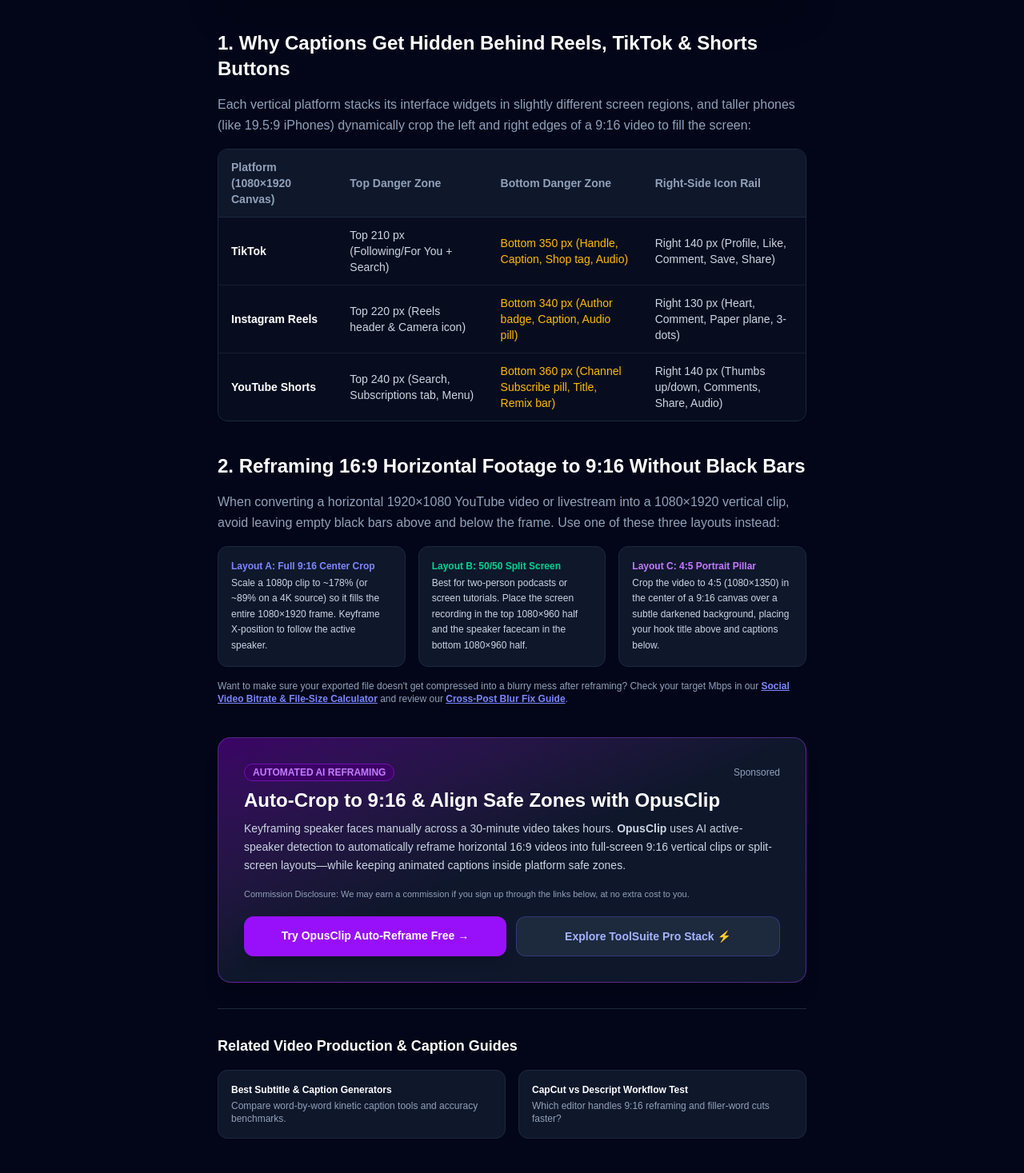
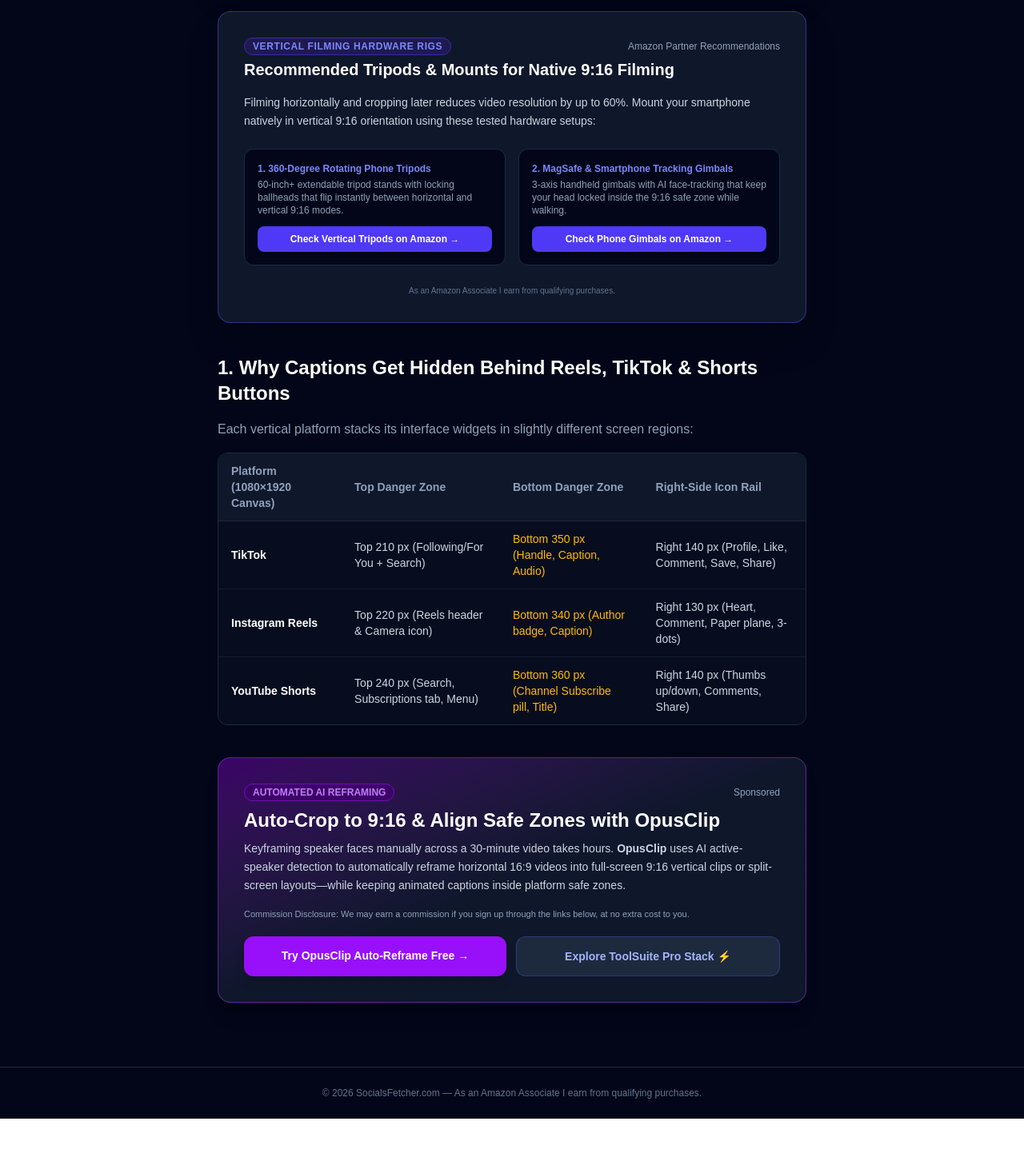
Before and after one commit to Waylonaho/socialsfetcher, a Next.js app: page /blog/format-vertical-video-tiktok-reels-shorts-no-black-bars in a window 1280 px wide. Shown: the part 1283-2750 px from the top of the page at 80% size. After the commit the page ends 2682 px from the top, so only its background shows below. Built offline with nearby package versions, Linux system fonts and the light colour scheme.

Commit message:
Enhance video formatting guide with new content
Updated the page to include vertical filming hardware recommendations and revised descriptions for better clarity.

```diff
--- a/app/blog/format-vertical-video-tiktok-reels-shorts-no-black-bars/page.tsx
+++ b/app/blog/format-vertical-video-tiktok-reels-shorts-no-black-bars/page.tsx
@@ -3,13 +3,14 @@ import Link from 'next/link';
 
 export const metadata: Metadata = {
   title: 'How to Format Vertical Video for TikTok, Reels & Shorts Without Black Bars (2026 Safe Zones)',
-  description: 'Master 9:16 vertical video dimensions (1080x1920), UI safe-zone pixel margins, and test your subtitle lines with our interactive Caption Readability Checker.',
+  description: 'Master 9:16 vertical video dimensions (1080x1920), UI safe-zone pixel margins, vertical phone tripod mounts, and test your subtitles with our interactive Caption Checker.',
   alternates: {
     canonical: 'https://www.socialsfetcher.com/blog/format-vertical-video-tiktok-reels-shorts-no-black-bars',
   },
 };
 
 export default function FormatVerticalVideoSafeZonesPage() {
+  const AMAZON_TAG = "socialsfetcher-20";
   const OPUSCLIP_LINK = "https://opus.pro/?via=waylon";
   const TOOLSUITE_VIP_LINK = "https://whop.com/toolsuite/buy-vip?a=aptdiocese";
 
@@ -20,7 +21,7 @@ export default function FormatVerticalVideoSafeZonesPage() {
         '@type': 'Article',
         headline: 'How to Format Vertical Video for TikTok, Reels & Shorts Without Black Bars (2026 Safe Zones)',
         datePublished: '2026-10-08',
-        dateModified: '2026-10-29',
+        dateModified: '2026-11-05',
         author: {
           '@type': 'Organization',
           name: 'SocialsFetcher Editorial Team',
@@ -30,7 +31,7 @@ export default function FormatVerticalVideoSafeZonesPage() {
           name: 'SocialsFetcher',
           url: 'https://www.socialsfetcher.com',
         },
-        description: 'Complete 9:16 vertical video canvas guide with exact pixel safe zones for TikTok, Instagram Reels, and YouTube Shorts plus an interactive caption layout checker.',
+        description: 'Complete 9:16 vertical video canvas guide with exact pixel safe zones for TikTok, Instagram Reels, and YouTube Shorts, interactive caption layout checker, and vertical filming hardware.',
       },
       {
         '@type': 'BreadcrumbList',
@@ -106,8 +107,9 @@ export default function FormatVerticalVideoSafeZonesPage() {
       <script type="application/ld+json" dangerouslySetInnerHTML={{ __html: JSON.stringify(jsonLd) }} />
       <script dangerouslySetInnerHTML={{ __html: captionCheckerScript }} />
 
+      {/* Mandatory FTC & Amazon Associates Disclosure */}
       <div className="bg-slate-900 border-b border-slate-800 py-1.5 px-4 text-center text-[11px] text-slate-400">
-        <span>Disclosure: We may earn a commission if you sign up for partner software links on this page, at no extra cost to you.</span>
+        <span>Disclosure: As an Amazon Associate I earn from qualifying purchases. We may also earn commissions on software partner links on this page.</span>
       </div>
 
       <header className="border-b border-slate-800 bg-slate-900/50 backdrop-blur sticky top-0 z-50">
@@ -136,9 +138,9 @@ export default function FormatVerticalVideoSafeZonesPage() {
 
         <div className="flex items-center gap-2 mb-4 text-xs font-semibold">
           <span className="bg-indigo-950 border border-indigo-700/60 text-indigo-400 px-2.5 py-0.5 rounded-full uppercase tracking-wider">
-            9:16 Production Standard • Updated Oct 2026
+            9:16 Production Standard • Updated Nov 2026
           </span>
-          <span className="text-slate-500">• Includes Interactive Caption Checker</span>
+          <span className="text-slate-500">• Includes Interactive Caption Checker &amp; Hardware Rigs</span>
         </div>
 
         <h1 className="text-3xl sm:text-5xl font-extrabold mb-4 leading-tight text-white tracking-tight">
@@ -155,7 +157,7 @@ export default function FormatVerticalVideoSafeZonesPage() {
           </p>
         </div>
 
-        {/* Interactive Caption Layout & Readability Checker (#19) */}
+        {/* Interactive Caption Layout & Readability Checker */}
         <section className="p-6 sm:p-8 rounded-2xl bg-slate-900 border border-indigo-500/40 mb-10 shadow-2xl">
           <h2 className="text-lg sm:text-xl font-bold text-white mb-2">
             Interactive Short-Video Caption Readability &amp; Safe-Zone Checker
@@ -175,7 +177,6 @@ export default function FormatVerticalVideoSafeZonesPage() {
                 defaultValue="Stop making this editing mistake on vertical video"
                 className="w-full px-4 py-2.5 rounded-lg bg-slate-950 border border-slate-700 text-white text-sm focus:border-indigo-500 focus:outline-none"
               />
-              <span className="text-[11px] text-slate-500">Aim for 3 to 7 words (under 42 characters) per 2-line caption block.</span>
             </div>
 
             <div className="grid grid-cols-1 sm:grid-cols-2 gap-4">
@@ -230,12 +231,63 @@ export default function FormatVerticalVideoSafeZonesPage() {
           </div>
         </section>
 
+        {/* Amazon Associates Gear Recommendations */}
+        <section className="p-6 sm:p-8 rounded-2xl bg-slate-900 border border-indigo-500/40 mb-10 shadow-2xl space-y-4">
+          <div className="flex items-center justify-between mb-1">
+            <span className="text-xs font-bold text-indigo-400 bg-indigo-950 border border-indigo-800 px-2.5 py-0.5 rounded-full uppercase tracking-wider">
+              Vertical Filming Hardware Rigs
+            </span>
+            <span className="text-xs text-slate-400">Amazon Partner Recommendations</span>
+          </div>
+          <h2 className="text-xl font-bold text-white">
+            Recommended Tripods &amp; Mounts for Native 9:16 Filming
+          </h2>
+          <p className="text-xs sm:text-sm text-slate-300 leading-relaxed">
+            Filming horizontally and cropping later reduces video resolution by up to 60%. Mount your smartphone natively in vertical 9:16 orientation using these tested hardware setups:
+          </p>
+
+          <div className="grid grid-cols-1 sm:grid-cols-2 gap-4 pt-2 text-xs">
+            <div className="p-4 rounded-xl bg-slate-950 border border-slate-800 flex flex-col justify-between">
+              <div>
+                <span className="text-indigo-400 font-bold block mb-1">1. 360-Degree Rotating Phone Tripods</span>
+                <p className="text-slate-400 mb-3">60-inch+ extendable tripod stands with locking ballheads that flip instantly between horizontal and vertical 9:16 modes.</p>
+              </div>
+              <a
+                href={`https://www.amazon.com/s?k=rotating+vertical+phone+tripod+stand&tag=${AMAZON_TAG}`}
+                target="_blank"
+                rel="noopener noreferrer sponsored"
+                className="inline-block text-center py-2 px-4 rounded-lg bg-indigo-600 hover:bg-indigo-500 text-white font-bold transition"
+              >
+                Check Vertical Tripods on Amazon →
+              </a>
+            </div>
+
+            <div className="p-4 rounded-xl bg-slate-950 border border-slate-800 flex flex-col justify-between">
+              <div>
+                <span className="text-indigo-400 font-bold block mb-1">2. MagSafe &amp; Smartphone Tracking Gimbals</span>
+                <p className="text-slate-400 mb-3">3-axis handheld gimbals with AI face-tracking that keep your head locked inside the 9:16 safe zone while walking.</p>
+              </div>
+              <a
+                href={`https://www.amazon.com/s?k=magsafe+phone+gimbal+stabilizer+tracking&tag=${AMAZON_TAG}`}
+                target="_blank"
+                rel="noopener noreferrer sponsored"
+                className="inline-block text-center py-2 px-4 rounded-lg bg-indigo-600 hover:bg-indigo-500 text-white font-bold transition"
+              >
+                Check Phone Gimbals on Amazon →
+              </a>
+            </div>
+          </div>
+          <p className="text-[10px] text-slate-500 text-center pt-2">
+            As an Amazon Associate I earn from qualifying purchases.
+          </p>
+        </section>
+
         <section className="mb-10 space-y-4">
           <h2 className="text-xl sm:text-2xl font-bold text-white">
             1. Why Captions Get Hidden Behind Reels, TikTok &amp; Shorts Buttons
           </h2>
           <p className="text-slate-400 text-sm sm:text-base leading-relaxed">
-            Each vertical platform stacks its interface widgets in slightly different screen regions, and taller phones (like 19.5:9 iPhones) dynamically crop the left and right edges of a 9:16 video to fill the screen:
+            Each vertical platform stacks its interface widgets in slightly different screen regions:
           </p>
           <div className="overflow-x-auto rounded-xl border border-slate-800 my-4">
             <table className="w-full text-xs sm:text-sm text-slate-300">
@@ -251,53 +303,27 @@ export default function FormatVerticalVideoSafeZonesPage() {
                 <tr>
                   <td className="py-3 px-4 font-semibold text-white">TikTok</td>
                   <td className="py-3 px-4">Top 210 px (Following/For You + Search)</td>
-                  <td className="py-3 px-4 text-amber-400">Bottom 350 px (Handle, Caption, Shop tag, Audio)</td>
+                  <td className="py-3 px-4 text-amber-400">Bottom 350 px (Handle, Caption, Audio)</td>
                   <td className="py-3 px-4">Right 140 px (Profile, Like, Comment, Save, Share)</td>
                 </tr>
                 <tr>
                   <td className="py-3 px-4 font-semibold text-white">Instagram Reels</td>
                   <td className="py-3 px-4">Top 220 px (Reels header &amp; Camera icon)</td>
-                  <td className="py-3 px-4 text-amber-400">Bottom 340 px (Author badge, Caption, Audio pill)</td>
+                  <td className="py-3 px-4 text-amber-400">Bottom 340 px (Author badge, Caption)</td>
                   <td className="py-3 px-4">Right 130 px (Heart, Comment, Paper plane, 3-dots)</td>
                 </tr>
                 <tr>
                   <td className="py-3 px-4 font-semibold text-white">YouTube Shorts</td>
                   <td className="py-3 px-4">Top 240 px (Search, Subscriptions tab, Menu)</td>
-                  <td className="py-3 px-4 text-amber-400">Bottom 360 px (Channel Subscribe pill, Title, Remix bar)</td>
-                  <td className="py-3 px-4">Right 140 px (Thumbs up/down, Comments, Share, Audio)</td>
+                  <td className="py-3 px-4 text-amber-400">Bottom 360 px (Channel Subscribe pill, Title)</td>
+                  <td className="py-3 px-4">Right 140 px (Thumbs up/down, Comments, Share)</td>
                 </tr>
               </tbody>
             </table>
           </div>
         </section>
 
-        <section className="mb-10 space-y-4">
-          <h2 className="text-xl sm:text-2xl font-bold text-white">
-            2. Reframing 16:9 Horizontal Footage to 9:16 Without Black Bars
-          </h2>
-          <p className="text-slate-400 text-sm sm:text-base leading-relaxed">
-            When converting a horizontal 1920×1080 YouTube video or livestream into a 1080×1920 vertical clip, avoid leaving empty black bars above and below the frame. Use one of these three layouts instead:
-          </p>
-          <div className="grid grid-cols-1 sm:grid-cols-3 gap-4 text-xs">
-            <div className="p-4 rounded-xl bg-slate-900 border border-slate-800">
-              <h3 className="font-bold text-indigo-400 mb-1">Layout A: Full 9:16 Center Crop</h3>
-              <p className="text-slate-300 leading-relaxed">Scale a 1080p clip to ~178% (or ~89% on a 4K source) so it fills the entire 1080×1920 frame. Keyframe X-position to follow the active speaker.</p>
-            </div>
-            <div className="p-4 rounded-xl bg-slate-900 border border-slate-800">
-              <h3 className="font-bold text-emerald-400 mb-1">Layout B: 50/50 Split Screen</h3>
-              <p className="text-slate-300 leading-relaxed">Best for two-person podcasts or screen tutorials. Place the screen recording in the top 1080×960 half and the speaker facecam in the bottom 1080×960 half.</p>
-            </div>
-            <div className="p-4 rounded-xl bg-slate-900 border border-slate-800">
-              <h3 className="font-bold text-purple-400 mb-1">Layout C: 4:5 Portrait Pillar</h3>
-              <p className="text-slate-300 leading-relaxed">Crop the video to 4:5 (1080×1350) in the center of a 9:16 canvas over a subtle darkened background, placing your hook title above and captions below.</p>
-            </div>
-          </div>
-          <p className="text-xs text-slate-400 mt-3">
-            Want to make sure your exported file doesn&apos;t get compressed into a blurry mess after reframing? Check your target Mbps in our <Link href="/blog/social-video-bitrate-file-size-calculator" className="text-indigo-400 underline font-semibold">Social Video Bitrate &amp; File-Size Calculator</Link> and review our <Link href="/blog/why-cross-posted-video-looks-blurry-fix" className="text-indigo-400 underline font-semibold">Cross-Post Blur Fix Guide</Link>.
-          </p>
-        </section>
-
-        {/* Disclosed Monetization Block */}
+        {/* Disclosed Software Monetization Block */}
         <div className="p-6 sm:p-8 rounded-2xl bg-gradient-to-br from-purple-950 via-slate-900 to-slate-900 border border-purple-500/40 my-8 shadow-xl">
           <div className="flex items-center justify-between mb-2">
             <span className="text-xs font-bold text-purple-400 bg-purple-950 border border-purple-800 px-2.5 py-0.5 rounded-full uppercase">
@@ -333,24 +359,10 @@ export default function FormatVerticalVideoSafeZonesPage() {
             </a>
           </div>
         </div>
-
-        <section className="pt-8 border-t border-slate-800">
-          <h2 className="text-lg font-bold text-white mb-4">Related Video Production &amp; Caption Guides</h2>
-          <div className="grid grid-cols-1 sm:grid-cols-2 gap-4 text-xs">
-            <Link href="/blog/best-subtitle-caption-generators-short-videos" className="p-4 rounded-xl bg-slate-900 border border-slate-800 hover:border-indigo-500/50 transition">
-              <h3 className="font-bold text-white mb-1">Best Subtitle &amp; Caption Generators</h3>
-              <p className="text-slate-400">Compare word-by-word kinetic caption tools and accuracy benchmarks.</p>
-            </Link>
-            <Link href="/blog/capcut-vs-descript-short-form-video" className="p-4 rounded-xl bg-slate-900 border border-slate-800 hover:border-indigo-500/50 transition">
-              <h3 className="font-bold text-white mb-1">CapCut vs Descript Workflow Test</h3>
-              <p className="text-slate-400">Which editor handles 9:16 reframing and filler-word cuts faster?</p>
-            </Link>
-          </div>
-        </section>
       </main>
 
       <footer className="border-t border-slate-800 py-6 text-center text-xs text-slate-500">
-        <p>© 2026 SocialsFetcher.com — Free Online Media Utilities &amp; Guides.</p>
+        <p>© 2026 SocialsFetcher.com — As an Amazon Associate I earn from qualifying purchases.</p>
       </footer>
     </div>
   );
```
